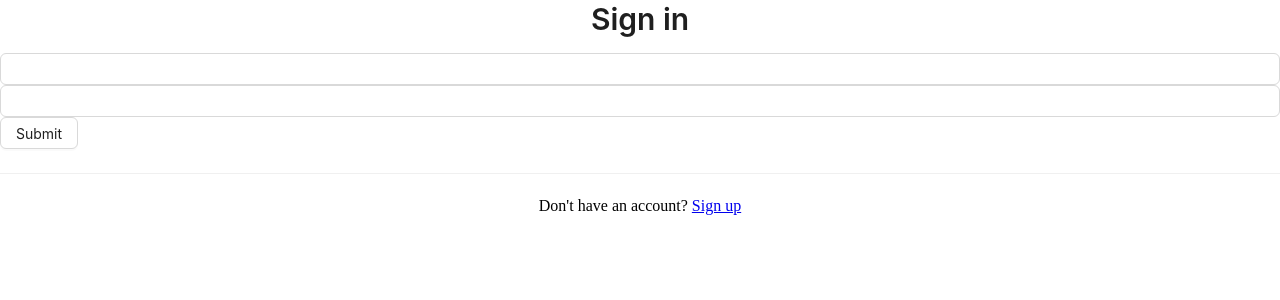
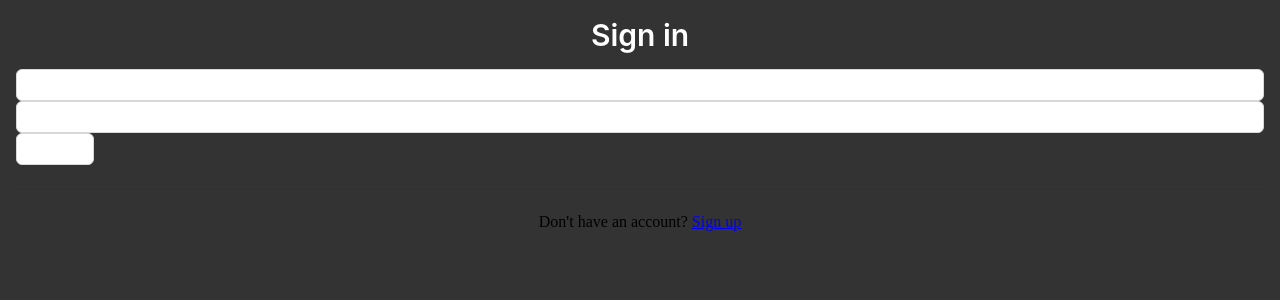
Before and after one commit to superihor20/quiz, a Next.js app: page /sign-in in a window 1280 px wide. Shown: the top 300 px of the page. Built offline with nearby package versions, Linux system fonts and the light colour scheme; no server answers.

Commit message:
main layout

```diff
--- a/package.json
+++ b/package.json
@@ -9,6 +9,7 @@
     "lint": "next lint"
   },
   "dependencies": {
+    "@ant-design/colors": "^7.0.0",
     "@ant-design/icons": "^5.0.1",
     "@hookform/resolvers": "^2.9.10",
     "@next/font": "13.1.1",
--- a/pages/_app.tsx
+++ b/pages/_app.tsx
@@ -10,7 +10,7 @@ const queryClient = new QueryClient();
 
 export default function App({ Component, pageProps }: AppProps) {
   return (
-    <ConfigProvider>
+    <ConfigProvider theme={{ token: { colorText: '#fff' } }}>
       <QueryClientProvider client={queryClient}>
         <AuthLayout>
           <Component {...pageProps} />
--- a/src/components/layouts/main-layout/index.tsx
+++ b/src/components/layouts/main-layout/index.tsx
@@ -1,6 +1,8 @@
 import Head from 'next/head';
 
 import { ComponentWithChildren } from '../../../types/component-with-children';
+
+import { MainLayoutStyled } from './main-layout.styled';
 
 export const MainLayout: ComponentWithChildren = ({ children }) => {
   return (
@@ -9,7 +11,7 @@ export const MainLayout: ComponentWithChildren = ({ children }) => {
         <meta name="viewport" content="width=device-width, initial-scale=1" />
         <link rel="icon" href="/favicon.ico" />
       </Head>
-      <div>{children}</div>
+      <MainLayoutStyled>{children}</MainLayoutStyled>
     </>
   );
 };
--- /dev/null
+++ b/src/components/layouts/main-layout/main-layout.styled.tsx
@@ -0,0 +1,10 @@
+import styled from 'styled-components';
+
+import { darkColors } from '../../../utils/constans/colors';
+
+export const MainLayoutStyled = styled.div`
+  background: ${darkColors[500]};
+  min-height: calc(100vh - 2em);
+  width: calc(100% - 2em);
+  padding: 1em;
+`;
--- /dev/null
+++ b/src/utils/constans/colors.ts
@@ -0,0 +1,16 @@
+import { generate } from '@ant-design/colors';
+
+const generatedDarkColors = generate('#333');
+
+export const darkColors = {
+  50: generatedDarkColors[0],
+  100: generatedDarkColors[1],
+  200: generatedDarkColors[2],
+  300: generatedDarkColors[3],
+  400: generatedDarkColors[4],
+  500: generatedDarkColors[5],
+  600: generatedDarkColors[6],
+  700: generatedDarkColors[7],
+  800: generatedDarkColors[8],
+  900: generatedDarkColors[9],
+};
```
Also changed, not shown: 1 other file (tests, documents, lock files or other folders).
